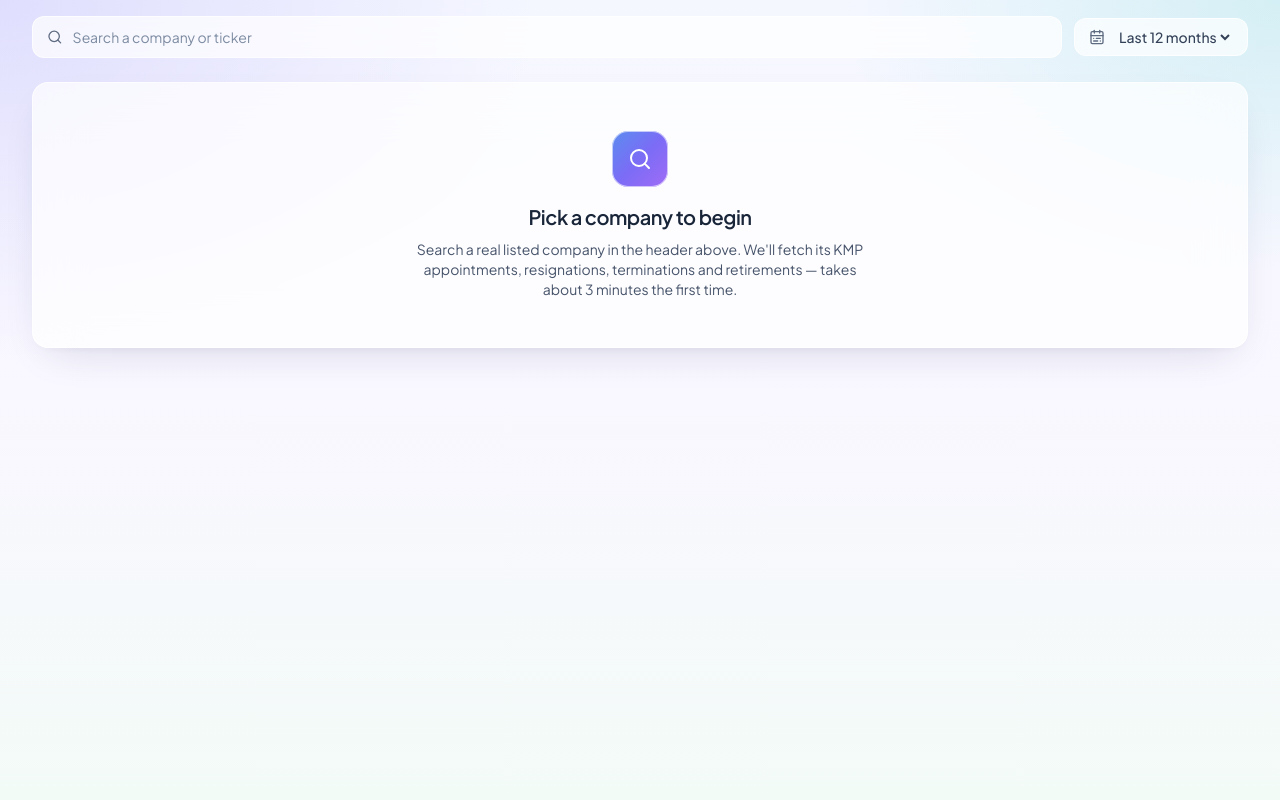
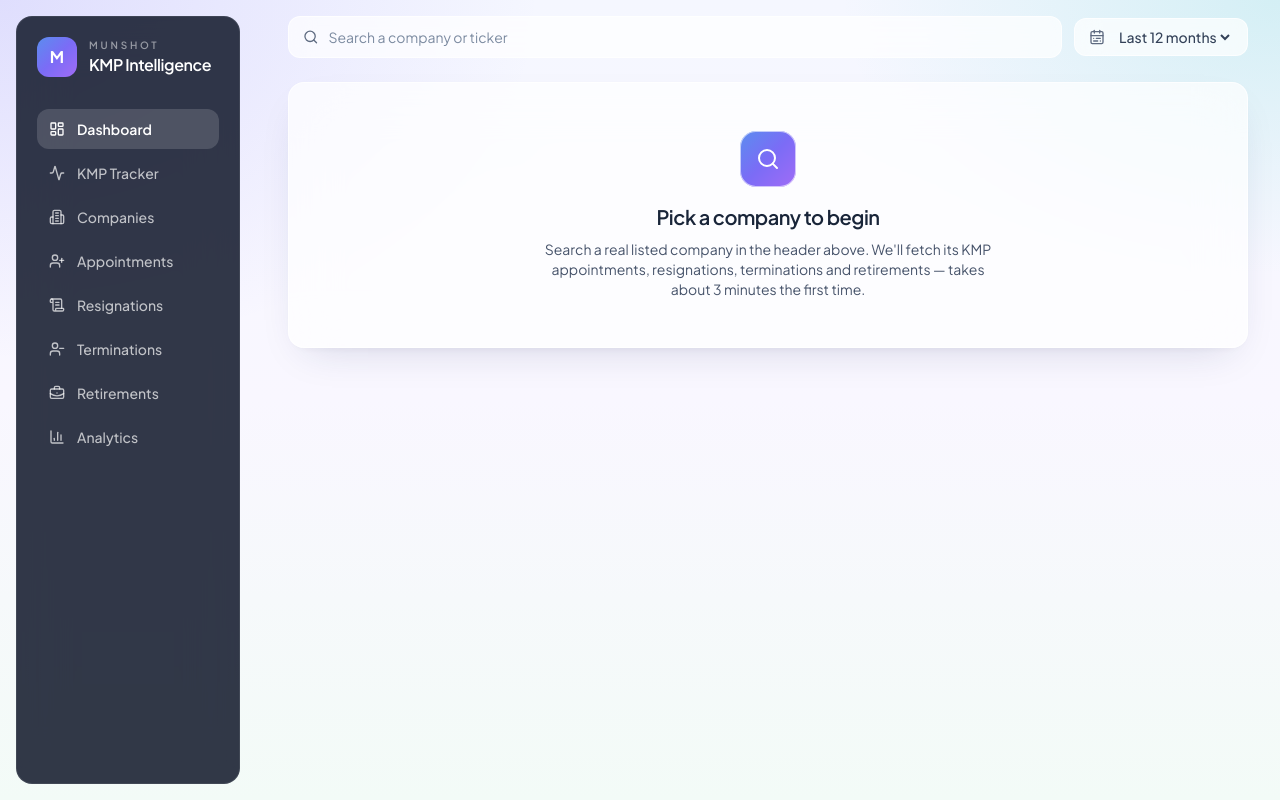
Before and after one commit to techmuns/Dashboard-demo-janhvi, a React (Vite) app: page / in a window 1280 px wide. Built offline with nearby package versions, Linux system fonts and the light colour scheme.

Commit message:
Revert "Remove sidebar from dashboard layout"
This reverts commit 9a81a4868162f2ed9bb34720d39ff974e25431fd.

```diff
--- a/src/App.jsx
+++ b/src/App.jsx
@@ -16,6 +16,7 @@ import {
   Users,
   UserX,
 } from "lucide-react";
+import Sidebar from "./components/Sidebar";
 import Header from "./components/Header";
 import KPICard from "./components/KPICard";
 import AnalyticsChart from "./components/AnalyticsChart";
@@ -880,6 +881,7 @@ export default function App() {
   return (
     <div className="relative min-h-screen text-slate-900">
       <div className="relative flex min-h-screen">
+        <Sidebar activeView={activeView} onNavigate={handleNavigate} />
         <main className="surface min-w-0 flex-1 px-4 py-4 md:px-6 lg:px-8">
           <Header
             selectedRemoteCompany={activeCompany}
```
